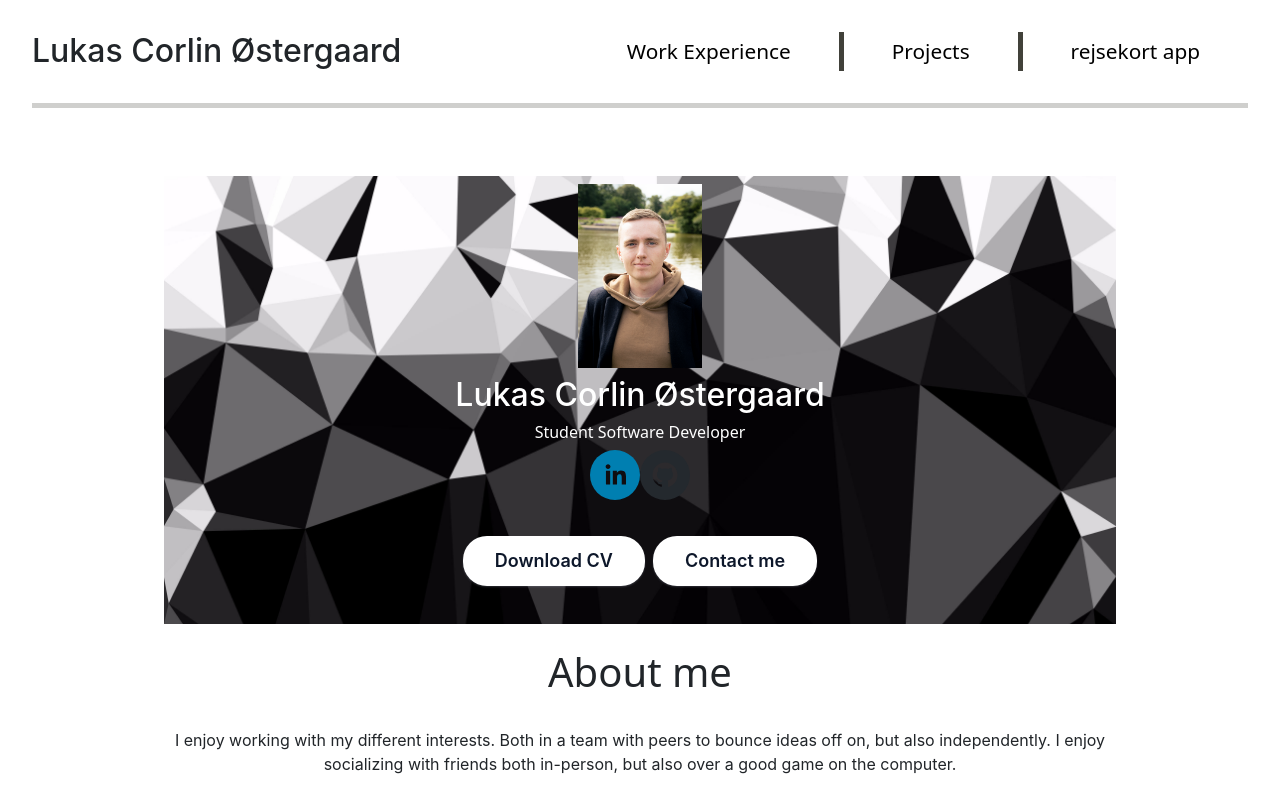
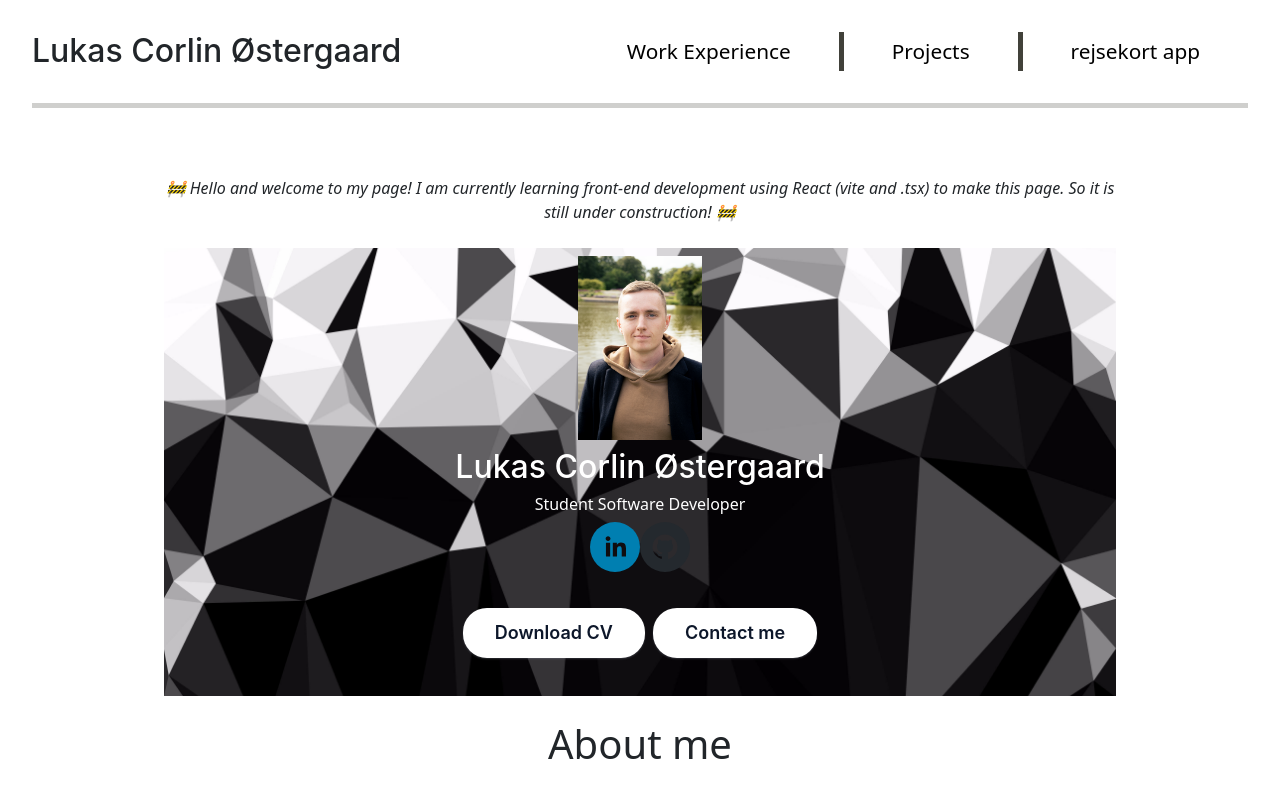
Before and after one commit to lubrozz/lukas-portfolio, a React (Vite) app: page /#/ in a window 1280 px wide. Shown: the top 800 px of the page. Built offline with nearby package versions, Linux system fonts and the light colour scheme.

Commit message:
added under construction comment

```diff
--- a/src/Pages/home.tsx
+++ b/src/Pages/home.tsx
@@ -25,6 +25,13 @@ function Home() {
   return (
     <MainLayout>
       <br />
+      <i>
+        🚧 Hello and welcome to my page! I am currently learning front-end
+        development using React (vite and .tsx) to make this page. So it is
+        still under construction! 🚧
+      </i>
+      <br />
+      <br />
       <QuickAbout />
       <br />
       <AboutMe />
```
